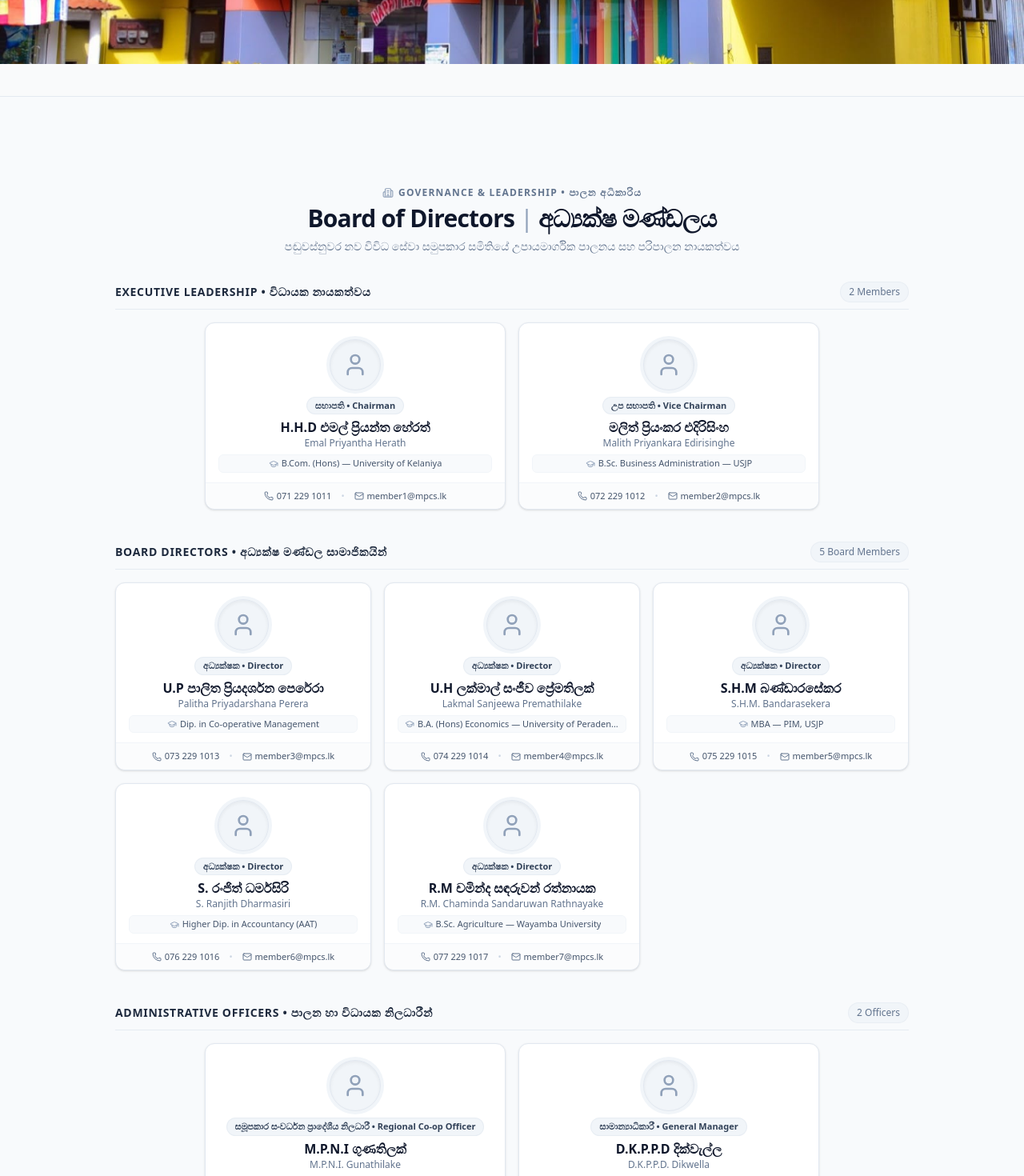
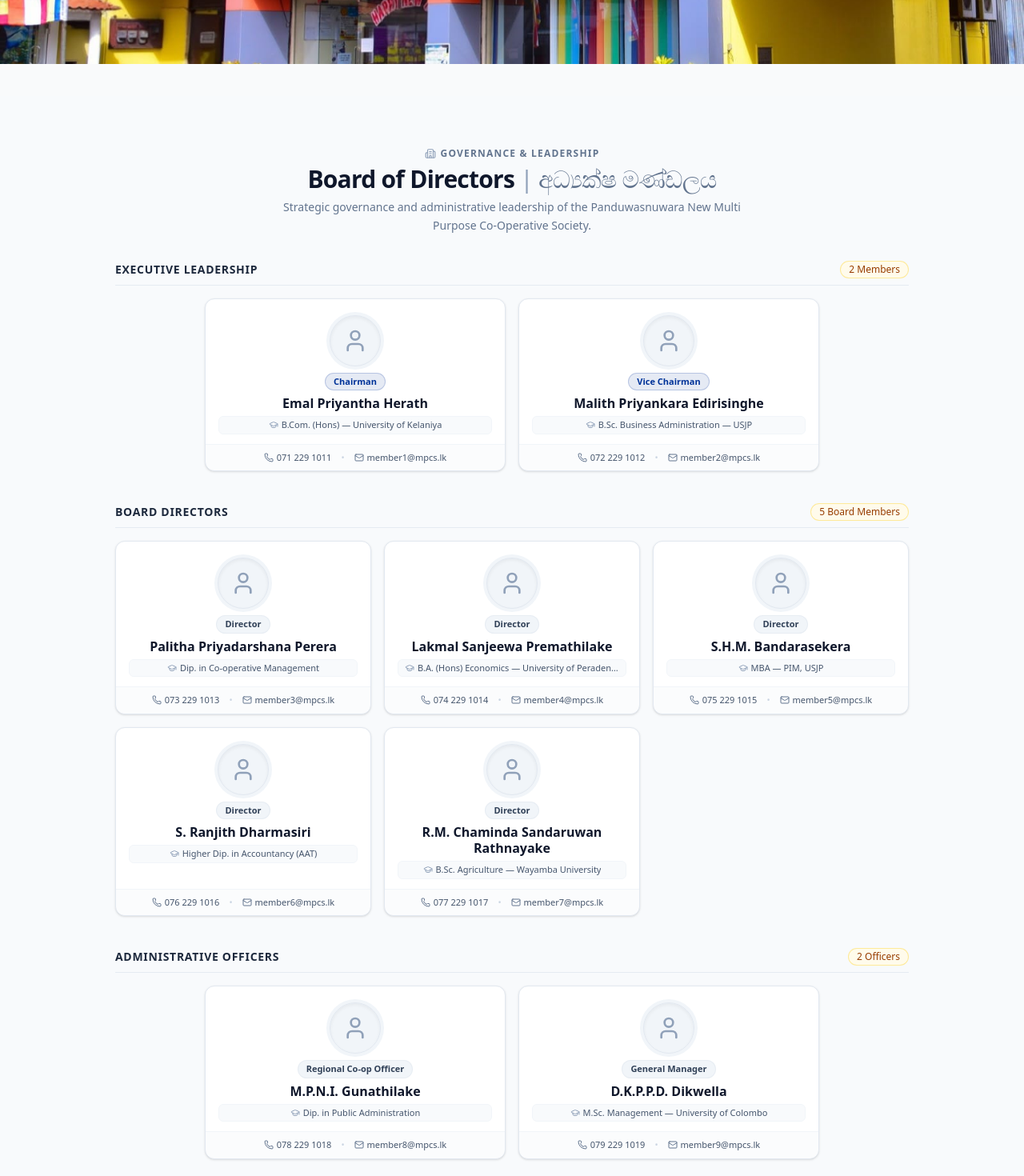
Before and after one commit to heshanthenura/panduwasnuwara-mpcs, a Next.js app: page /apply in a window 1280 px wide. Shown: the part 720-2190 px from the top of the page at 80% size. Built offline with nearby package versions, Linux system fonts and the light colour scheme.

Commit message:
feat(board): support single-locale display and normalize section padding

```diff
--- a/app/[locale]/BoardSection.tsx
+++ b/app/[locale]/BoardSection.tsx
@@ -1,6 +1,7 @@
 'use client';
 
 import React from 'react';
+import { useTranslations, useLocale } from 'next-intl';
 import { User, Phone, Mail, GraduationCap, Building2 } from 'lucide-react';
 
 export interface BoardMember {
@@ -125,6 +126,10 @@ interface BoardSectionProps {
 }
 
 export default function BoardSection({ members = boardMembersData }: BoardSectionProps) {
+  const t = useTranslations('Board');
+  const locale = useLocale();
+  const isSi = locale === 'si';
+
   const chairman = members.find(m => m.roleType === 'chairman');
   const viceChairman = members.find(m => m.roleType === 'vice_chairman');
   const directors = members.filter(m => m.roleType === 'director');
@@ -141,18 +146,19 @@ export default function BoardSection({ members = boardMembersData }: BoardSectio
           <User className="w-8 h-8 text-slate-400" />
         </div>
 
-        {/* Role Badge */}
-        <div className="mt-2 text-[11px] font-semibold px-2.5 py-0.5 rounded-full bg-slate-100 text-slate-700 border border-slate-200/60 max-w-[95%] mx-auto whitespace-normal">
-          {member.positionSi} • {member.positionEn}
+        {/* Role Badge — locale-aware */}
+        <div className={`mt-2 text-[11px] font-semibold px-2.5 py-0.5 rounded-full max-w-[95%] mx-auto whitespace-normal ${
+          member.roleType === 'chairman' || member.roleType === 'vice_chairman'
+            ? 'bg-[#003399]/10 text-[#003399] border border-[#003399]/20'
+            : 'bg-slate-100 text-slate-700 border border-slate-200/60'
+        }`}>
+          {isSi ? member.positionSi : member.positionEn}
         </div>
 
-        {/* Sinhala & English Name Stack */}
+        {/* Name — locale-aware single language */}
         <h4 className="mt-1.5 text-base font-semibold text-slate-900 leading-tight">
-          {member.nameSi}
+          {isSi ? member.nameSi : member.nameEn}
         </h4>
-        <p className="mt-0.5 text-xs font-medium text-slate-500">
-          {member.nameEn}
-        </p>
 
         {/* Qualification Tag */}
         <div className="mt-1.5 text-[11px] text-slate-600 bg-slate-50 px-2 py-0.5 rounded-md border border-slate-100 flex items-center justify-center gap-1 w-full">
@@ -166,7 +172,7 @@ export default function BoardSection({ members = boardMembersData }: BoardSectio
         <a
           href={`tel:${member.phone.replace(/\s+/g, '')}`}
           className="flex items-center gap-1 hover:text-slate-900 transition-colors"
-          title={`Call ${member.nameEn}`}
+          title={t('callTitle', { name: member.nameEn })}
         >
           <Phone className="w-3 h-3 text-slate-500" />
           <span>{member.phone}</span>
@@ -177,7 +183,7 @@ export default function BoardSection({ members = boardMembersData }: BoardSectio
         <a
           href={`mailto:${member.email}`}
           className="flex items-center gap-1 hover:text-slate-900 transition-colors"
-          title={`Email ${member.nameEn}`}
+          title={t('emailTitle', { name: member.nameEn })}
         >
           <Mail className="w-3 h-3 text-slate-500" />
           <span>{member.email}</span>
@@ -189,23 +195,23 @@ export default function BoardSection({ members = boardMembersData }: BoardSectio
   return (
     <section
       id="director-board"
-      className="w-full bg-[#F8FAFC] pt-24 sm:pt-28 pb-16 px-4 sm:px-6 lg:px-8 border-y border-slate-200/90 font-sans scroll-mt-28"
+      className="w-full bg-slate-50 py-12 sm:py-16 px-4 sm:px-6 lg:px-8 border-b border-slate-200/80 font-sans scroll-mt-20"
     >
       <div className="max-w-6xl mx-auto space-y-8 sm:space-y-10">
 
-        {/* Centered Main Page Header with Navbar Clearance */}
+        {/* Centered Main Page Header */}
         <div className="text-center max-w-3xl mx-auto mb-8 space-y-1.5 scroll-mt-28">
           <p className="text-xs font-semibold uppercase tracking-widest text-slate-500 flex items-center justify-center gap-1.5">
             <Building2 className="w-3.5 h-3.5 text-slate-400" />
-            <span>GOVERNANCE & LEADERSHIP • පාලන අධිකාරිය</span>
+            <span>{t('eyebrow')}</span>
           </p>
 
           <h2 className="text-2xl sm:text-3xl font-bold text-slate-900 tracking-tight">
-            Board of Directors <span className="text-slate-400 font-normal">|</span> අධ්‍යක්ෂ මණ්ඩලය
+            {t('heading')} <span className="text-slate-400 font-normal">|</span> <span className="text-slate-500 font-normal">{t('headingSub')}</span>
           </h2>
 
           <p className="text-sm text-slate-500 max-w-xl mx-auto leading-relaxed">
-            පඬුවස්නුවර නව විවිධ සේවා සමුපකාර සමිතියේ උපායමාර්ගික පාලනය සහ පරිපාලන නායකත්වය
+            {t('subtext')}
           </p>
         </div>
 
@@ -213,10 +219,10 @@ export default function BoardSection({ members = boardMembersData }: BoardSectio
         <div className="space-y-4 max-w-5xl mx-auto w-full px-4 scroll-mt-28">
           <div className="flex items-center justify-between w-full pb-2 border-b border-slate-200/80">
             <h3 className="text-xs sm:text-sm font-bold tracking-wider text-slate-800 uppercase">
-              EXECUTIVE LEADERSHIP • විධායක නායකත්වය
+              {t('execTier')}
             </h3>
-            <span className="text-xs font-medium text-slate-500 bg-slate-100 px-2.5 py-1 rounded-full border border-slate-200/50">
-              2 Members
+            <span className="text-xs font-medium bg-amber-50 text-amber-800 border border-amber-200/80 px-2.5 py-0.5 rounded-full">
+              {t('execCount', { count: 2 })}
             </span>
           </div>
 
@@ -230,10 +236,10 @@ export default function BoardSection({ members = boardMembersData }: BoardSectio
         <div className="space-y-4 max-w-5xl mx-auto w-full px-4 scroll-mt-28">
           <div className="flex items-center justify-between w-full pb-2 border-b border-slate-200/80">
             <h3 className="text-xs sm:text-sm font-bold tracking-wider text-slate-800 uppercase">
-              BOARD DIRECTORS • අධ්‍යක්ෂ මණ්ඩල සාමාජිකයින්
+              {t('directorTier')}
             </h3>
-            <span className="text-xs font-medium text-slate-500 bg-slate-100 px-2.5 py-1 rounded-full border border-slate-200/50">
-              {directors.length} Board Members
+            <span className="text-xs font-medium bg-amber-50 text-amber-800 border border-amber-200/80 px-2.5 py-0.5 rounded-full">
+              {t('directorCount', { count: directors.length })}
             </span>
           </div>
 
@@ -246,10 +252,10 @@ export default function BoardSection({ members = boardMembersData }: BoardSectio
         <div className="space-y-4 max-w-5xl mx-auto w-full px-4 scroll-mt-28">
           <div className="flex items-center justify-between w-full pb-2 border-b border-slate-200/80">
             <h3 className="text-xs sm:text-sm font-bold tracking-wider text-slate-800 uppercase">
-              ADMINISTRATIVE OFFICERS • පාලන හා විධායක නිලධාරීන්
+              {t('officerTier')}
             </h3>
-            <span className="text-xs font-medium text-slate-500 bg-slate-100 px-2.5 py-1 rounded-full border border-slate-200/50">
-              2 Officers
+            <span className="text-xs font-medium bg-amber-50 text-amber-800 border border-amber-200/80 px-2.5 py-0.5 rounded-full">
+              {t('officerCount', { count: officers.length })}
             </span>
           </div>
 
```
